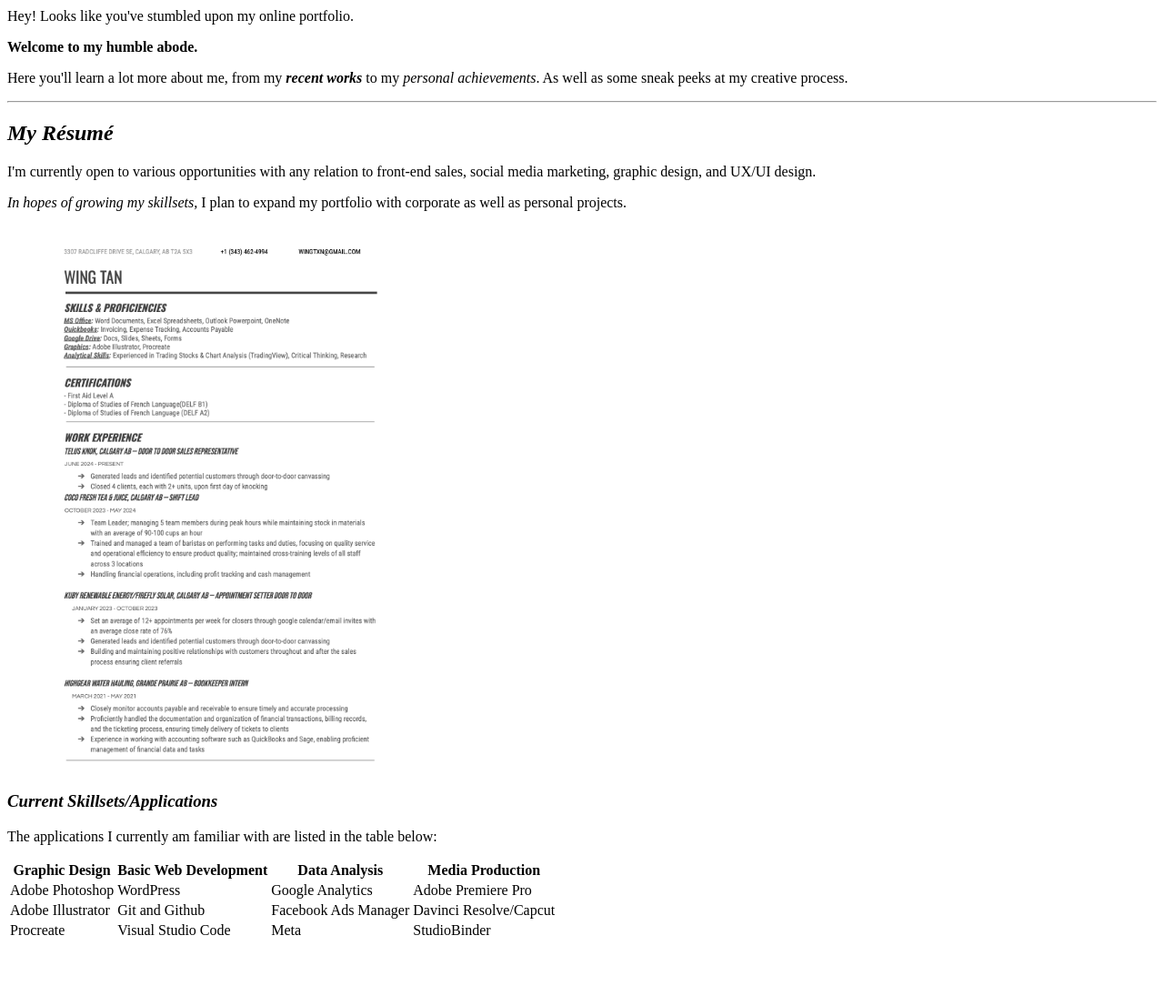
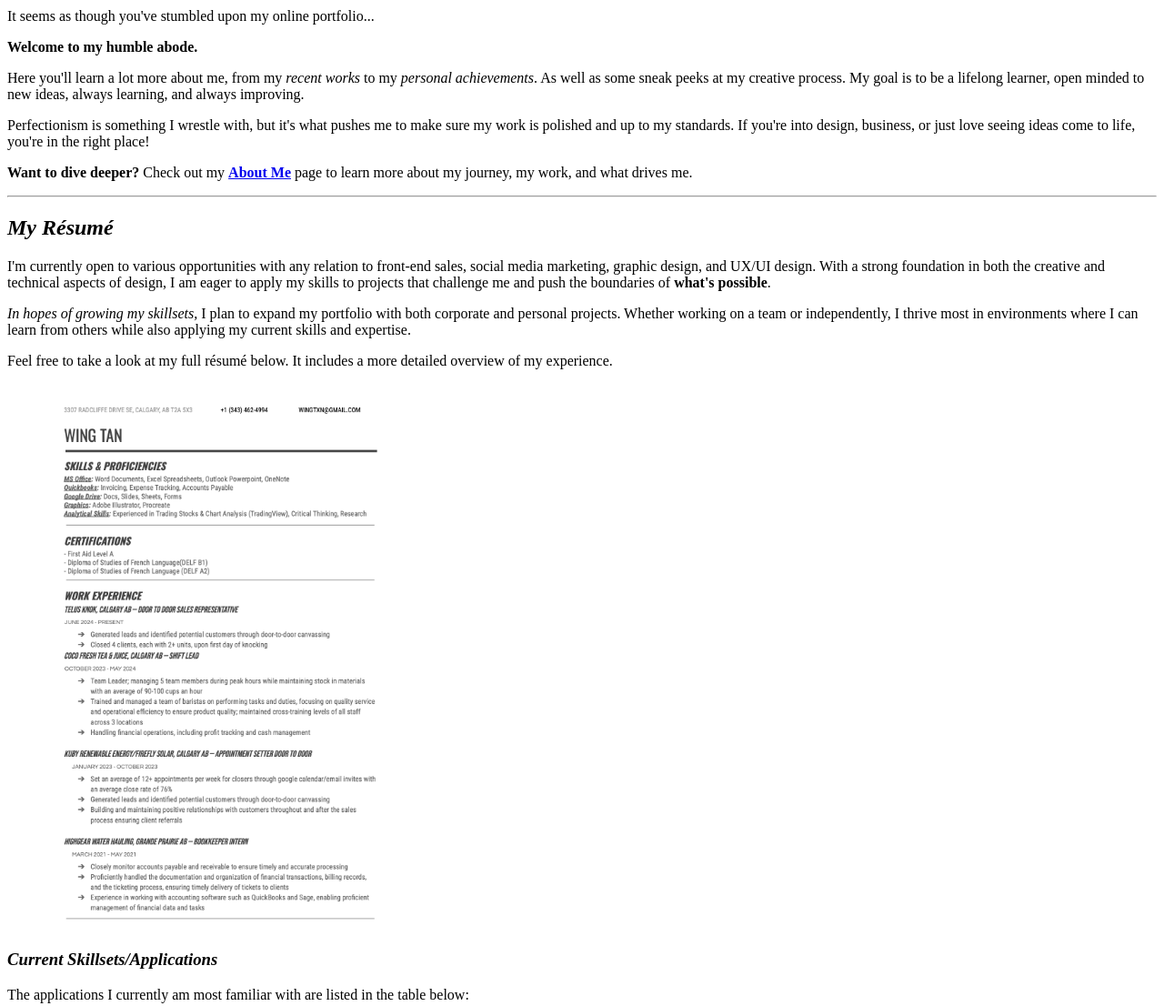
Before and after one commit to wingtxn/HTML-lab, a plain HTML site: page index.html in a window 1280 px wide. Shown: the part 920-2026 px from the top of the page at 91% size. Before the commit the page ends 1963 px from the top, so only its background shows below. Drawn offline with Linux system fonts and the light colour scheme.

Commit message:
Doc: Add Text to Fill Blank Space, Add Hyperlink to "About" Page

```diff
--- a/index.html
+++ b/index.html
@@ -31,9 +31,12 @@
                 <h1>Wing Tan</h1>
             </header>
             <img src="images/Wing Tan Headshot.jpg" alt="Wing Tan" width="500px" height="auto">
-            <p>Hey! Looks like you've stumbled upon my online portfolio.</p>
+            <p>It seems as though you've stumbled upon my online portfolio...</p>
             <p><strong>Welcome to my humble abode.</strong></p>
-            <p>Here you'll learn a lot more about me, from my <b><i>recent works</i></b> to my <i>personal achievements</i>. As well as some sneak peeks at my creative process.</p>
+            <p>Here you'll learn a lot more about me, from my <i>recent works</i> to my <i>personal achievements</i>. As well as some sneak peeks at my creative process. My goal is to be a lifelong learner, open minded to new ideas, always learning, and always improving.</p>
+            <p>Perfectionism is something I wrestle with, but it's what pushes me to make sure my work is polished and up to my standards. If you're into design, business, or just love seeing ideas come to life, you're in the right place!</p>
+
+            <p><b>Want to dive deeper?</b> Check out my <b><a href=about.html>About Me</a></b> page to learn more about my journey, my work, and what drives me.</p>
         </section>
 
         <hr>
@@ -42,15 +45,16 @@
             <header>
                 <h2><em>My Résumé</em></h2>
             </header>
-            <p>I'm currently open to various opportunities with any relation to front-end sales, social media marketing, graphic design, and UX/UI design.</p>
-            <p><em>In hopes of growing my skillsets,</em> I plan to expand my portfolio with corporate as well as personal projects.</p>
+            <p>I'm currently open to various opportunities with any relation to front-end sales, social media marketing, graphic design, and UX/UI design. With a strong foundation in both the creative and technical aspects of design, I am eager to apply my skills to projects that challenge me and push the boundaries of <b>what's possible</b>.</p>
+            <p><em>In hopes of growing my skillsets,</em> I plan to expand my portfolio with both corporate and personal projects. Whether working on a team or independently, I thrive most in environments where I can learn from others while also applying my current skills and expertise. </p>
+            <p>Feel free to take a look at my full résumé below. It includes a more detailed overview of my experience.</p>
                 <img src="./images/Resume 2024.png" alt="Wing Tan Resume" height="600" width="auto" id="resume">
 
             <header>
                 <h3><em>Current Skillsets/Applications</em></h3>
             </header>
 
-            <p>The applications I currently am familiar with are listed in the table below:</p>
+            <p>The applications I currently am most familiar with are listed in the table below:</p>
             <table>
                 <tr>
                     <th>Graphic Design</th>
```
